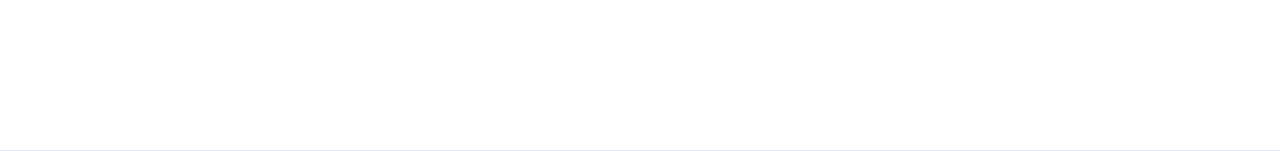
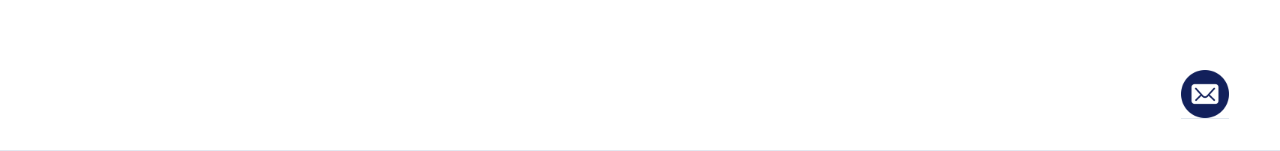
Before and after one commit to Benler123/personal-website, a Next.js app: page / in a window 1280 px wide. Shown: the part 649-800 px from the top of the page. Built offline with nearby package versions, Linux system fonts and the light colour scheme.

Commit message:
add email

```diff
--- a/package.json
+++ b/package.json
@@ -14,7 +14,8 @@
     "@fortawesome/fontawesome-svg-core": "^6.5.1",
     "@fortawesome/free-solid-svg-icons": "^6.5.1",
     "@fortawesome/react-fontawesome": "^0.2.0",
-    "@mui/material": "^5.15.11",
+    "@mui/icons-material": "^5.15.12",
+    "@mui/material": "^5.15.12",
     "@nextui-org/react": "^2.2.9",
     "@radix-ui/react-menubar": "^1.0.4",
     "@radix-ui/react-navigation-menu": "^1.1.4",
--- /dev/null
+++ b/src/Footer.js
@@ -0,0 +1,14 @@
+import React from 'react'
+
+
+function Footer() {
+  return (
+<div className='fixed border-b bg-white z-50' style={{right:'4%', bottom:'4%'}}>
+    <a href="mailto:tkwok7@gatech.edu">
+        <img src="/mail.png" className="w-12 h-12 hover:scale-110"/>
+    </a>
+    </div>
+  )
+}
+
+export default Footer;
--- a/src/app/page.js
+++ b/src/app/page.js
@@ -3,6 +3,7 @@ import Navbar from "@/components/Navbar";
 import Hero from "@/components/Hero";
 import WorkExperience from "@/components/WorkExperience";
 import Projects from "@/Projects";
+import Footer from "@/Footer";
 import { Avatar, AvatarGroup, AvatarIcon } from '@nextui-org/react';
 
 export default function Home() {
@@ -12,6 +13,7 @@ export default function Home() {
       <Hero/>
       <WorkExperience/>
       <Projects/>
+      <Footer/>
     </>
   );
 }
--- a/src/components/Navbar.js
+++ b/src/components/Navbar.js
@@ -1,10 +1,10 @@
-'use client';
+"use client";
 
 import React from "react";
 import Link from "next/link";
 import { FaDownload, FaBars } from "react-icons/fa";
 import { useState, useEffect } from "react";
-import { useMediaQuery } from 'react-responsive';
+import { useMediaQuery } from "react-responsive";
 
 import {
   NavigationMenu,
@@ -21,7 +21,7 @@ import {
 import { SocialIcon } from "react-social-icons";
 
 function Navbar() {
-  const isMdScreen = useMediaQuery({ minWidth: 768 })
+  const isMdScreen = useMediaQuery({ minWidth: 768 });
   const [isOpen, setIsOpen] = useState(false);
 
   useEffect(() => {
@@ -34,30 +34,38 @@ function Navbar() {
   return (
     <div className="fixed top-0 w-full border-b bg-white z-50">
       <div>
-          <button className='text-3xl md:hidden' onClick={() => setIsOpen(!isOpen)}>
-            <FaBars />
-          </button>
-        </div>
-      <div className={`md:w-full flex-col md:flex-row items-center justify-between flex ${isOpen ? 'flex' : 'hidden'}`}>
+        <button
+          className="text-3xl md:hidden"
+          onClick={() => setIsOpen(!isOpen)}
+        >
+          <FaBars />
+        </button>
+      </div>
+      <div
+        className={`md:w-full flex-col md:flex-row items-center justify-between flex ${
+          isOpen ? "flex" : "hidden"
+        }`}
+      >
         <NavigationMenu className="md:ml-7 justify-start">
           <NavigationMenuList className="flex-col md:flex-row md:space-x-6">
             <NavigationMenuItem>
               <Link href="#about" legacyBehavior passHref>
-                <NavigationMenuLink className={hover}>About</NavigationMenuLink>
+                <NavigationMenuLink className={`${hover} `}>
+                  About
+                </NavigationMenuLink>
               </Link>
             </NavigationMenuItem>
             <NavigationMenuItem>
               <Link href="#projects" legacyBehavior passHref>
-                <NavigationMenuLink className={hover}>
+                <NavigationMenuLink className={`${hover}`}>
                   Projects
                 </NavigationMenuLink>
               </Link>
             </NavigationMenuItem>
             <NavigationMenuItem>
               <Link href="#workexperience" legacyBehavior passHref>
-                <NavigationMenuLink className={hover}>
-                  Work
-                </NavigationMenuLink>
+              <NavigationMenuLink className={`${hover}`}>
+                  Work</NavigationMenuLink>
               </Link>
             </NavigationMenuItem>
             <NavigationMenuItem>
@@ -66,7 +74,7 @@ function Navbar() {
                 legacyBehavior
                 passHref
               >
-                <NavigationMenuLink className={hover}>
+              <NavigationMenuLink className={`${hover}`}>
                   Publications
                 </NavigationMenuLink>
               </Link>
```
Also changed, not shown: public/mail.png (added), 1 other file (tests, documents, lock files or other folders).
